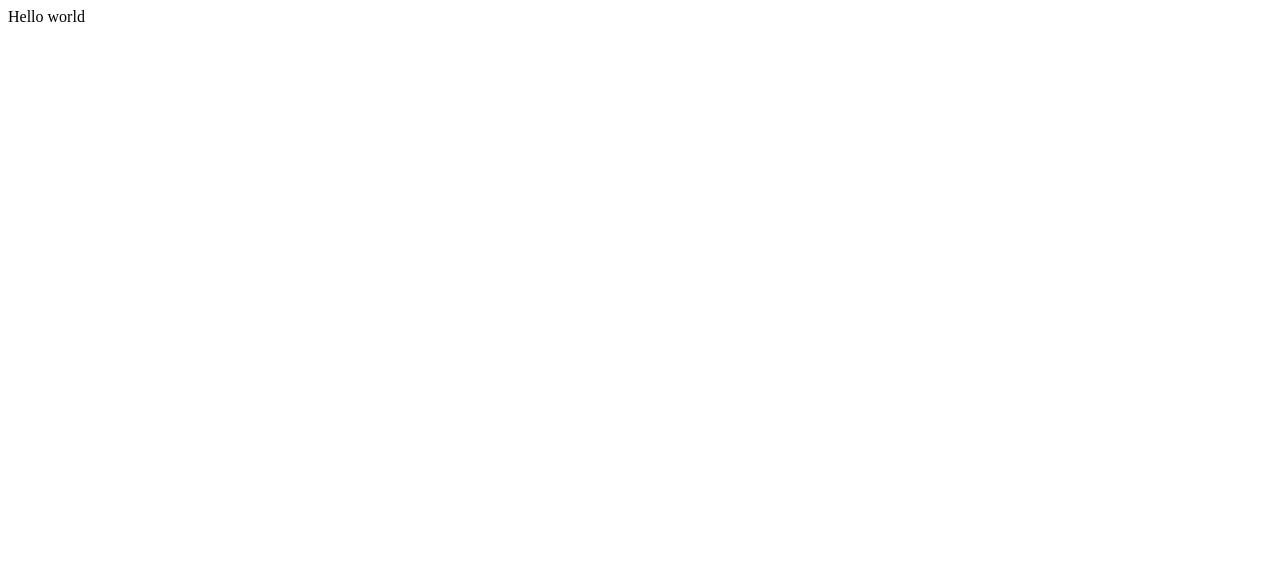
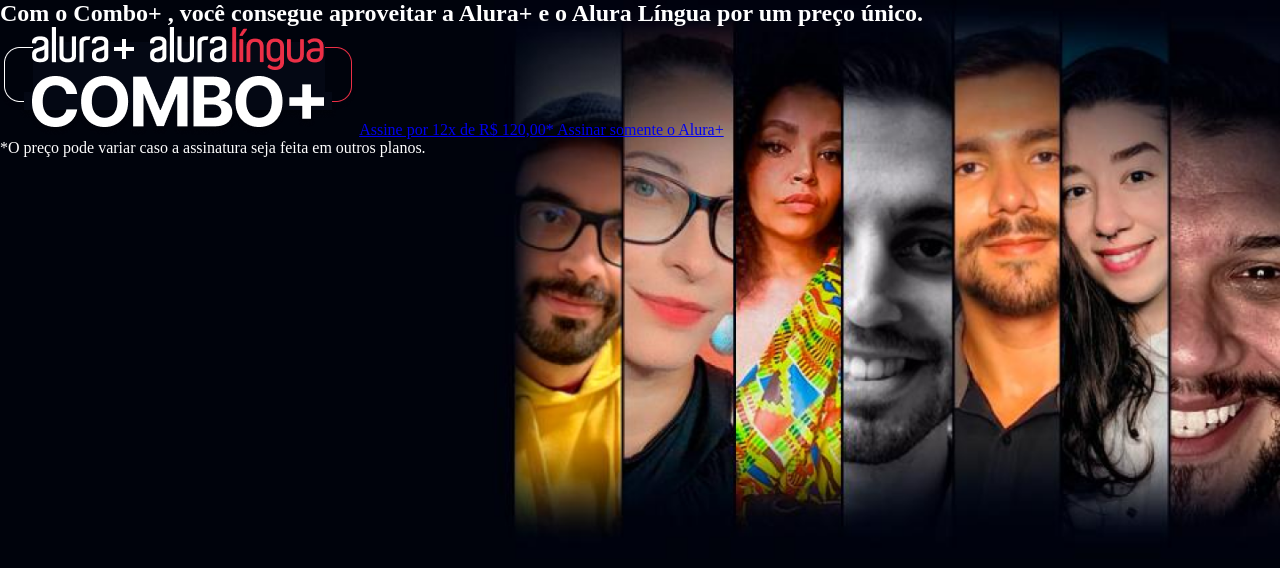
Before and after one commit to trizrto/alura, a plain HTML site: page index.html in a window 1280 px wide. Drawn offline with Linux system fonts and the light colour scheme.

Commit message:
aula01-25.06.25

```diff
--- a/index.html
+++ b/index.html
@@ -4,12 +4,20 @@
 <head>
   <meta charset="utf-8">
   <meta name="viewport" content="width=device-width">
-  <title>replit</title>
+  <title>Alura Plus</title>
   <link href="style.css" rel="stylesheet" type="text/css" />
 </head>
 
 <body>
-  Hello world
+
+  <section class="principal container">
+    <h1>Com o Combo+ , você consegue aproveitar a Alura+ e o Alura Língua por um preço único.</h1>
+    <img src="img/Combo.png"alt="O Complo+ é a junção do Alura+ Língua">
+    <a href="www.alura.com.br" class="container_botao"> Assine por 12x de R$ 120,00* </a>
+    <a href="www.alura.com.br" class="container_botao botao_secundario"> Assinar somente o Alura+</a>
+    <p>*O preço pode variar caso a assinatura seja feita em outros planos.</p>
+  </section>
+
   <script src="script.js"></script>
 </body>
 
--- a/style.css
+++ b/style.css
@@ -1,4 +1,26 @@
-html {
-  height: 100%;
-  width: 100%;
+:root {
+  --branco-principal: #FFFFFF;
+  --cinza-secundario: #C0C0C0;
+  --botao-azul: #167BF7;
+  --cor-de-fundo: #00030C;
 }
+
+body{
+  background-color: var(--cor-de-fundo);
+  color: var(--branco-principal);
+}
+
+*{
+  margin: 0;
+  padding: 0;
+}
+
+.principal{
+ background-image: url(img/Background.png);
+  background-repeat: no-repeat;
+  background-size: contain;
+}
+
+.container{
+  height: 100vh;
+}
```
Also changed, not shown: img/Background.png (added), img/Combo.png (added).
